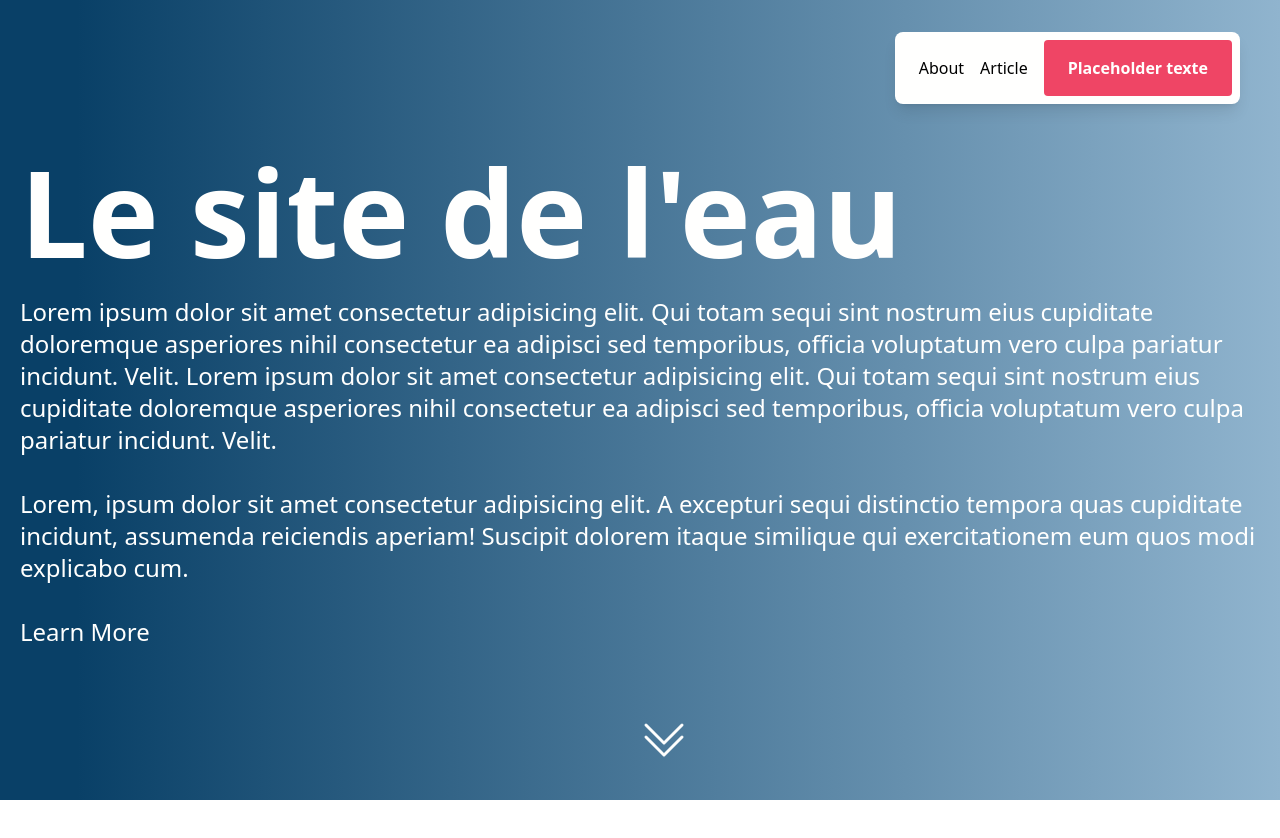
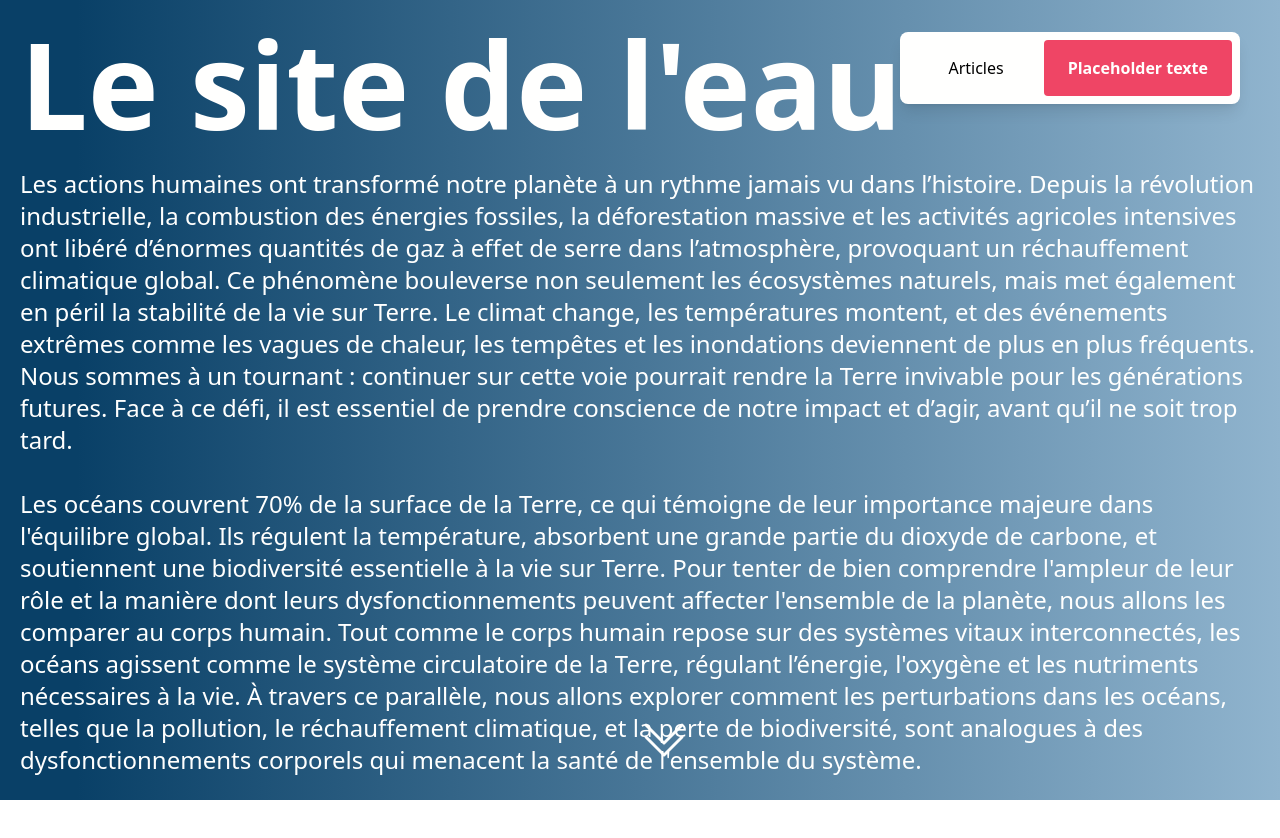
Before and after one commit to Paperclip-N2I/Waterclip, a React (Create React App) app: page / in a window 1280 px wide. Shown: the top 838 px of the page. Built offline with nearby package versions, Linux system fonts and the light colour scheme.

Commit message:
Inté qrcode

```diff
--- a/src/App.jsx
+++ b/src/App.jsx
@@ -11,6 +11,7 @@ import Peau from './components/Content/Peau';
 import Poumons from './components/Content/Poumons';
 import SystemeSanguin from './components/Content/SystemeSanguin';
 import Pollution from './components/Content/Pollution';
+import QRcode from './components/QrCode';
 
 function App() {
   return (
@@ -23,6 +24,7 @@ function App() {
         <Route path="/poumons" element={<Poumons />} />
         <Route path="/systeme-sanguin" element={<SystemeSanguin />} />
         <Route path="/pollution" element={<Pollution />} />
+        <Route path="/qrcode" element={<QRcode />} />
       </Routes>
       <Footer />
     </Router>
--- a/src/components/Content/Peau.jsx
+++ b/src/components/Content/Peau.jsx
@@ -7,10 +7,14 @@ const Peau = () => {
         window.location.href = "/article";
     };
 
+    const handleQrCode = () => {
+        window.location.href = "/qrcode";
+    };
+
     return (
         <div>
             <div className="container !pt-48 text-primary-dark gap-8">
-                <h2 className='text-8xl font-bold'>Les poumons</h2>
+                <h2 className='text-8xl font-bold'>La peau</h2>
             </div>
             <div className="container">
                 <img src="https://picsum.photos/800/600" alt="Random" className="w-full max-h-[600px] object-cover mt-6" />
@@ -24,9 +28,14 @@ const Peau = () => {
                         Protéger les récifs coralliens, c’est préserver l’intégrité de la "peau" des océans, essentielle à la santé et à la résilience de la planète entière.
 
                     </p>
-                    <button className="btn-primary w-fit mx-auto" onClick={handleVisitArticles}>
-                        Retourner aux activités
-                    </button>
+                    <div className='flex flex-row gap-4'>
+                        <button className="btn-primary w-fit mx-auto" onClick={handleVisitArticles}>
+                            Retourner aux activités
+                        </button>
+                        <button className="btn-secondary w-fit mx-auto" onClick={handleQrCode}>
+                            Partager avec un QrCode
+                        </button>
+                    </div>
                 </div>
             </div>
         </div>
--- a/src/components/Content/Pollution.jsx
+++ b/src/components/Content/Pollution.jsx
@@ -10,7 +10,7 @@ const Pollution = () => {
     return (
         <div>
             <div className="container !pt-48 text-primary-dark gap-8">
-                <h2 className='text-8xl font-bold'>Les poumons</h2>
+                <h2 className='text-8xl font-bold'>La pollution plastique</h2>
                 <p className='max-w-[70%]'>
                     Les déchets plastiques rejetés par les humains dans les océans provoquent de nombreux effets néfastes sur la biodiversité marine.
 
--- a/src/components/Content/SystemeSanguin.jsx
+++ b/src/components/Content/SystemeSanguin.jsx
@@ -10,7 +10,7 @@ const SystemeSanguin = () => {
     return (
         <div>
             <div className="container !pt-48 text-primary-dark gap-8">
-                <h2 className='text-8xl font-bold'>Les poumons</h2>
+                <h2 className='text-8xl font-bold'>Le système sanguin</h2>
                 <p className='max-w-[70%]'>
                     Les courants marins, tout comme le système sanguin humain, jouent un rôle vital dans la régulation et la distribution des éléments essentiels à la vie. Ils transportent des nutriments, de l'oxygène et redistribuent la chaleur à travers les océans, soutenant ainsi l’équilibre et la vitalité des écosystèmes marins.
 
--- a/src/components/Header.jsx
+++ b/src/components/Header.jsx
@@ -7,9 +7,8 @@ const Header = () => {
                 <h1 className='text-[120px] font-black font-sans leading-[100%] text-light'>Le site de l'eau</h1>
                 <div className='h-full flex flex-row'>
                     <div className='text-light text-2xl flex flex-col gap-8'>
-                        <p>Lorem ipsum dolor sit amet consectetur adipisicing elit. Qui totam sequi sint nostrum eius cupiditate doloremque asperiores nihil consectetur ea adipisci sed temporibus, officia voluptatum vero culpa pariatur incidunt. Velit. Lorem ipsum dolor sit amet consectetur adipisicing elit. Qui totam sequi sint nostrum eius cupiditate doloremque asperiores nihil consectetur ea adipisci sed temporibus, officia voluptatum vero culpa pariatur incidunt. Velit.</p>
-                        <p>Lorem, ipsum dolor sit amet consectetur adipisicing elit. A excepturi sequi distinctio tempora quas cupiditate incidunt, assumenda reiciendis aperiam! Suscipit dolorem itaque similique qui exercitationem eum quos modi explicabo cum.</p>
-                        <a href="/about">Learn More</a>
+                        <p>Les actions humaines ont transformé notre planète à un rythme jamais vu dans l’histoire. Depuis la révolution industrielle, la combustion des énergies fossiles, la déforestation massive et les activités agricoles intensives ont libéré d’énormes quantités de gaz à effet de serre dans l’atmosphère, provoquant un réchauffement climatique global. Ce phénomène bouleverse non seulement les écosystèmes naturels, mais met également en péril la stabilité de la vie sur Terre. Le climat change, les températures montent, et des événements extrêmes comme les vagues de chaleur, les tempêtes et les inondations deviennent de plus en plus fréquents. Nous sommes à un tournant : continuer sur cette voie pourrait rendre la Terre invivable pour les générations futures. Face à ce défi, il est essentiel de prendre conscience de notre impact et d’agir, avant qu’il ne soit trop tard.</p>
+                        <p>Les océans couvrent 70% de la surface de la Terre, ce qui témoigne de leur importance majeure dans l'équilibre global. Ils régulent la température, absorbent une grande partie du dioxyde de carbone, et soutiennent une biodiversité essentielle à la vie sur Terre. Pour tenter de bien comprendre l'ampleur de leur rôle et la manière dont leurs dysfonctionnements peuvent affecter l'ensemble de la planète, nous allons les comparer au corps humain. Tout comme le corps humain repose sur des systèmes vitaux interconnectés, les océans agissent comme le système circulatoire de la Terre, régulant l’énergie, l'oxygène et les nutriments nécessaires à la vie. À travers ce parallèle, nous allons explorer comment les perturbations dans les océans, telles que la pollution, le réchauffement climatique, et la perte de biodiversité, sont analogues à des dysfonctionnements corporels qui menacent la santé de l'ensemble du système.</p>
                     </div>
                 </div>
             </div>
--- a/src/components/Navigation.jsx
+++ b/src/components/Navigation.jsx
@@ -21,11 +21,18 @@ const Navigation = () => {
     return (
         <div className='container fixed left-1/2 -translate-x-1/2 flex !items-end !justify-end z-10'>
             <nav className='flex items-end'>
-                <div className={`flex flex-col-reverse lg:flex-row bg-light shadow-lg p-2 rounded-md overflow-hidden ml-auto mr-5 mt-5`}>
+                <div className={`flex flex-col-reverse lg:flex-row bg-light shadow-lg p-2 rounded-md ml-auto mr-5 mt-5`}>
                     <div className={`${showMenu || isDesktop ? 'w-auto' : 'w-0 h-0'}`}>
-                        <ul className={`flex flex-col lg:flex-row gap-4 overflow-hidden h-full items-center p-4 mr-0 ${isDesktop ? '' : 'lg:mr-6'} `}>
-                            <li><Link to="/about">About</Link></li>
-                            <li><Link to="/article">Article</Link></li>
+                        <ul className={`flex group flex-col lg:flex-row gap-4 h-full items-center p-4 mr-0 ${isDesktop ? '' : 'lg:mr-6'} `}>
+                            <li className="relative ">
+                                <button className="focus:outline-none px-6">Articles</button>
+                                <ul className="absolute hover:flex z-20 hidden overflow-hidden group-hover:flex flex-col gap-2 bg-white shadow-lg rounded-md mt-2">
+                                    <li className="p-2 hover:bg-gray-200"><Link to="/poumons">Les poumons</Link></li>
+                                    <li className="p-2 hover:bg-gray-200"><Link to="/systeme-sanguin">Le système sanguin</Link></li>
+                                    <li className="p-2 hover:bg-gray-200"><Link to="/peau">La peau</Link></li>
+                                    <li className="p-2 hover:bg-gray-200"><Link to="/cancer">Le cancer</Link></li>
+                                </ul>
+                            </li>
                         </ul>
                     </div>
                     <Link to='/#activity' className='btn-primary'>
--- /dev/null
+++ b/src/components/QrCode.jsx
@@ -0,0 +1,25 @@
+const QRcode = () => {
+    return (
+        <div>
+            <h1>QR code generator</h1>
+                <div id="generator">
+                    <form id="form_poke" action="">
+                        <input id=" input_poke" list="datalist_poke" type="text" />
+                        <datalist id="datalist_poke"></datalist>
+                        <button type="submit">Go</button>
+                    </form>
+                    <form id="form_qr" action="">
+                        <input type="text" />
+                        <button type="submit">Go</button>
+                    </form>
+                    <div id="img-contener">
+                        <canvas width="192" height="192" id="poke_canvas">rien a voir ici</canvas>
+                        <img id="poke_img" width="192" height="192" src="" style={{ imageRendering: 'pixelated' }} alt="" />
+                    </div>
+                    <button id="downloadQR">Download</button>
+                </div>
+        </div>
+    )
+}
+
+export default QRcode;
--- a/src/index.css
+++ b/src/index.css
@@ -20,3 +20,7 @@ footer {
 .btn-primary {
     @apply py-2 px-6 bg-secondary hover:bg-secondary-dark transition-all font-bold text-light flex items-center justify-center rounded-sm;
 }
+
+.btn-secondary {
+    @apply py-2 px-6 bg-primary hover:bg-primary-dark transition-all font-bold text-light flex items-center justify-center rounded-sm;
+}
```
Also changed, not shown: qrcode/poke.html (+0 -24 lines), lolcommits/EAU/1cc85920424.jpg (added), lolcommits/EAU/d514a48d432.jpg (added).
